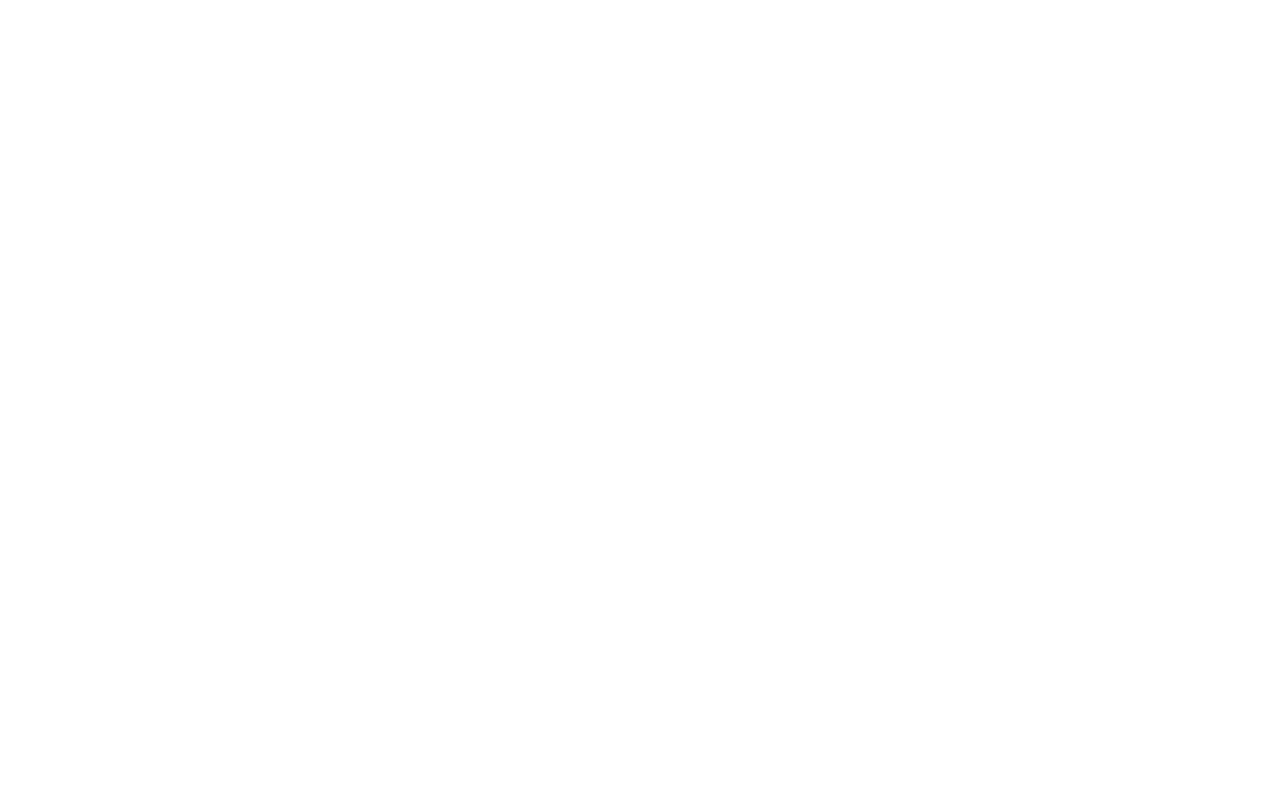
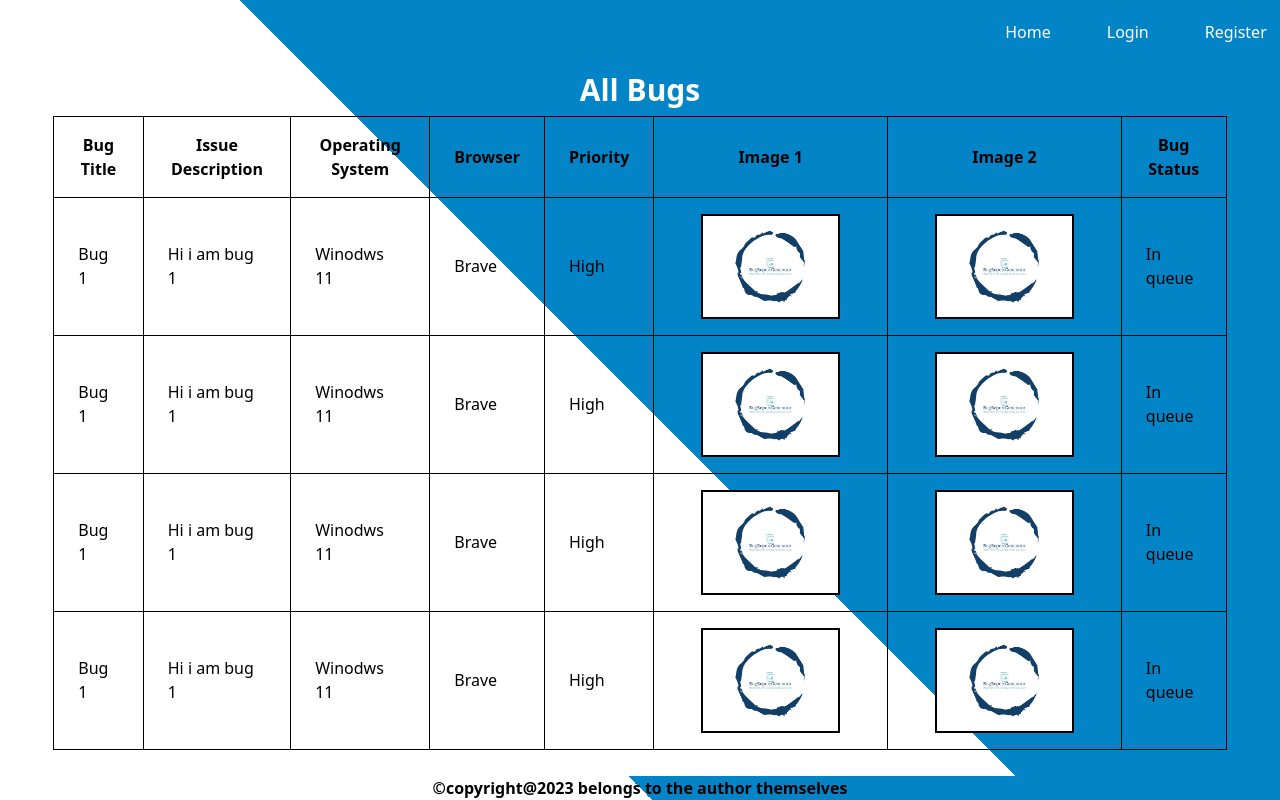
Before and after one commit to jenny-hub90/Bug-Report-Generator, a React (Create React App) app: page /allBugs in a window 1280 px wide. Before the commit this address had no page. Built offline with nearby package versions, Linux system fonts and the light colour scheme.

Commit message:
added new page for storing all the bugs list in a table form

```diff
--- a/src/App.js
+++ b/src/App.js
@@ -7,17 +7,19 @@
 import BugForm from './components/BugForm';
 import BugRecords from './components/BugRecords';
 import BugRecord from './components/BugRecord';
+import AllBugs from './components/AllBugs';
 
 function App() {
   return (
     <Router>
       <Routes>
         <Route path="/" element={<Home />} />
-        <Route path="/Login" element={<Login />} />
-        <Route path="/Register" element={<Register />} />
-        <Route path="/BugForm" element={<BugForm />} />
-        <Route path="/BugRecords" element={<BugRecords />} />
-        <Route path="/Record" element={<BugRecord />} />
+        <Route path="/login" element={<Login />} />
+        <Route path="/register" element={<Register />} />
+        <Route path="/bugForm" element={<BugForm />} />
+        <Route path="/bugRecords" element={<BugRecords />} />
+        <Route path="/record" element={<BugRecord />} />
+        <Route path="/allBugs" element={<AllBugs />} />
       </Routes>
     </Router>
   );
--- /dev/null
+++ b/src/components/AllBugs.jsx
@@ -0,0 +1,155 @@
+import React from 'react'
+import { Link } from "react-router-dom";
+
+const AllBugs = () => {
+  return (
+    <div>
+         <style>
+    {`
+    html, body {
+      height: 100%;
+      margin: 0;
+      padding: 0;
+      background:linear-gradient(45deg, white 0 50%, #0284C7 50% 100%);
+    }
+    .image{
+      width:50%;
+      height:auto;
+      border-radius: 10px 50px 10px;
+      box-shadow: 5px 10px rgb(2,132,199);
+      margin: auto;
+    }
+    .logo {
+      margin-right: 60rem;
+    }
+    .Break{
+      display:flex;
+      flex-direction: column;
+    }
+    footer {
+      position: fixed;
+      left: 0;
+      bottom: 0;
+      width: 100%;
+      background:linear-gradient(45deg, white 0 50%, #0284C7 50% 100%);
+      text-align: center;
+      font-weight: 600;
+   }
+    `}
+  </style>
+
+    <nav className="flex justify-between items-center sm:justify-center space-x-4 p-3">
+    <div className="logo">
+      <img src="./images/bug.png" alt="Logo" className="w-40 h-auto p-2" />
+    </div>
+      <div className="flex space-x-8">
+        {[
+            ['Home', '/'],
+            ['Login', '/Login'],
+            ['Register', '/Register'],
+        ].map(([title, url]) => (
+        <Link to={url} className="text-white rounded-lg px-3 py-2 text-slate-700 font-medium hover:bg-sky-400 hover:text-white">{title}</Link>
+         ))}
+      </div>
+    </nav>
+        <h1 class="font-extrabold text-center text-3xl text-white p-2">All Bugs</h1>
+        <table class="border border-black w-11/12 m-auto">
+            <thead class="border-b font-medium border-black">
+            <tr>
+            <th scope="col"
+                class="border-r px-6 py-4 border-black">Bug Title</th>
+            <th scope="col"
+                class="border-r px-6 py-4 border-black">Issue Description</th>
+            <th scope="col"
+                class="border-r px-6 py-4 border-black">Operating System</th>
+            <th scope="col"
+                class="border-r px-6 py-4 border-black">Browser</th>
+            <th scope="col"
+                class="border-r px-6 py-4 border-black">Priority</th>
+            <th scope="col"
+                class="border-r px-6 py-4 border-black">Image 1</th>
+            <th scope="col"
+                class="border-r px-6 py-4 border-black">Image 2</th>
+            <th scope="col"
+                class="border-r px-6 py-4 border-black">Bug Status</th>
+            </tr>
+            </thead>
+            <tr class="border-b font-medium border-black">
+                <td scope="col"
+                class="border-r px-6 py-4 border-black">Bug 1</td>
+                <td scope="col"
+                class="border-r px-6 py-4 border-black">Hi i am bug 1</td>
+                <td scope="col"
+                class="border-r px-6 py-4 border-black">Winodws 11</td>
+                <td scope="col"
+                class="border-r px-6 py-4 border-black">Brave</td>
+                <td scope="col"
+                class="border-r px-6 py-4 border-black">High</td>
+                <td scope="col"
+                class="border-r px-6 py-4 border-black"><img src="./images/bug.png" alt="" class="w-3/4 h-auto m-auto border-2 border-black"/></td>
+                <td scope="col"
+                class="border-r px-6 py-4 border-black"><img src="./images/bug.png" alt="" class="w-3/4 h-auto m-auto border-2 border-black"/></td>
+                <td scope="col"
+                class="border-r px-6 py-4 border-black">In queue</td>
+            </tr>
+            <tr class="border-b font-medium border-black">
+                <td scope="col"
+                class="border-r px-6 py-4 border-black">Bug 1</td>
+                <td scope="col"
+                class="border-r px-6 py-4 border-black">Hi i am bug 1</td>
+                <td scope="col"
+                class="border-r px-6 py-4 border-black">Winodws 11</td>
+                <td scope="col"
+                class="border-r px-6 py-4 border-black">Brave</td>
+                <td scope="col"
+                class="border-r px-6 py-4 border-black">High</td>
+                <td scope="col"
+                class="border-r px-6 py-4 border-black"><img src="./images/bug.png" alt="" class="w-3/4 h-auto m-auto border-2 border-black"/></td>
+                <td scope="col"
+                class="border-r px-6 py-4 border-black"><img src="./images/bug.png" alt="" class="w-3/4 h-auto m-auto border-2 border-black"/></td>
+                <td scope="col"
+                class="border-r px-6 py-4 border-black">In queue</td>
+            </tr>
+            <tr class="border-b font-medium border-black">
+                <td scope="col"
+                class="border-r px-6 py-4 border-black">Bug 1</td>
+                <td scope="col"
+                class="border-r px-6 py-4 border-black">Hi i am bug 1</td>
+                <td scope="col"
+                class="border-r px-6 py-4 border-black">Winodws 11</td>
+                <td scope="col"
+                class="border-r px-6 py-4 border-black">Brave</td>
+                <td scope="col"
+                class="border-r px-6 py-4 border-black">High</td>
+                <td scope="col"
+                class="border-r px-6 py-4 border-black"><img src="./images/bug.png" alt="" class="w-3/4 h-auto m-auto border-2 border-black"/></td>
+                <td scope="col"
+                class="border-r px-6 py-4 border-black"><img src="./images/bug.png" alt="" class="w-3/4 h-auto m-auto border-2 border-black"/></td>
+                <td scope="col"
+                class="border-r px-6 py-4 border-black">In queue</td>
+            </tr>
+            <tr class="border-b font-medium border-black">
+                <td scope="col"
+                class="border-r px-6 py-4 border-black">Bug 1</td>
+                <td scope="col"
+                class="border-r px-6 py-4 border-black">Hi i am bug 1</td>
+                <td scope="col"
+                class="border-r px-6 py-4 border-black">Winodws 11</td>
+                <td scope="col"
+                class="border-r px-6 py-4 border-black">Brave</td>
+                <td scope="col"
+                class="border-r px-6 py-4 border-black">High</td>
+                <td scope="col"
+                class="border-r px-6 py-4 border-black"><img src="./images/bug.png" alt="" class="w-3/4 h-auto m-auto border-2 border-black"/></td>
+                <td scope="col"
+                class="border-r px-6 py-4 border-black"><img src="./images/bug.png" alt="" class="w-3/4 h-auto m-auto border-2 border-black"/></td>
+                <td scope="col"
+                class="border-r px-6 py-4 border-black">In queue</td>
+            </tr>
+        </table>
+        <footer>&copy;copyright@2023 belongs to the author themselves </footer>
+    </div>
+  )
+}
+
+export default AllBugs
```
